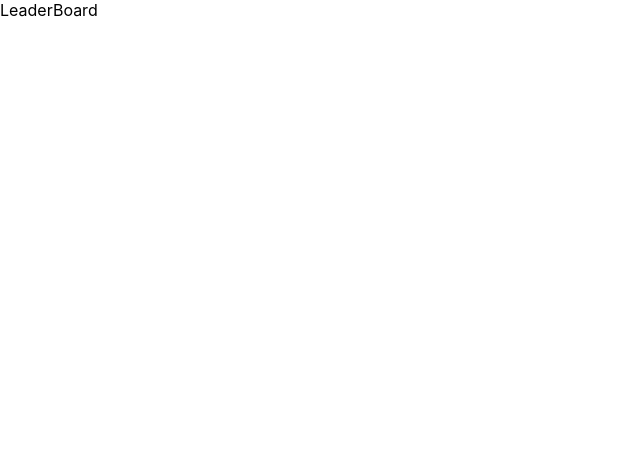
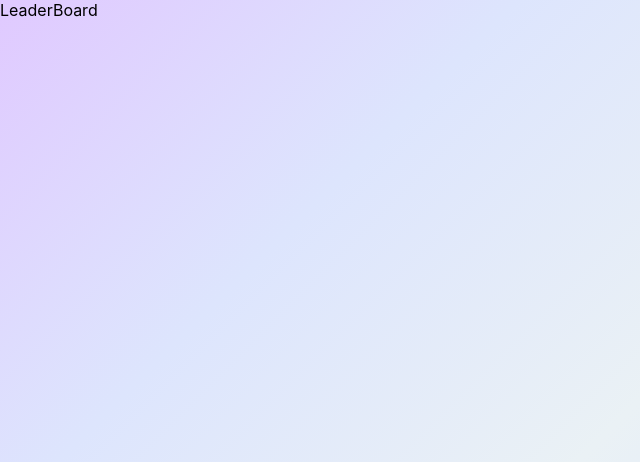
Before and after one commit to lecia-cheng/WQuest, a React (Create React App) app in the folder my-app/: page /leaderboard in a window 1280 px wide. Shown: the top 462 px of the page, without its empty margins (0-640 px from the left). Built offline with nearby package versions, Linux system fonts and the light colour scheme.

Commit message:
background

```diff
--- a/my-app/src/App.css
+++ b/my-app/src/App.css
@@ -1,3 +1,5 @@
 .App {
-
+  background: linear-gradient(135deg, #e0c9ff 0%, #dde5fd 25%, #eaf1f5 50%, #dfe8ff 75%, #efe4fe 100%);
+  height: 100vh;
+  width: 100vw;
 }
```
